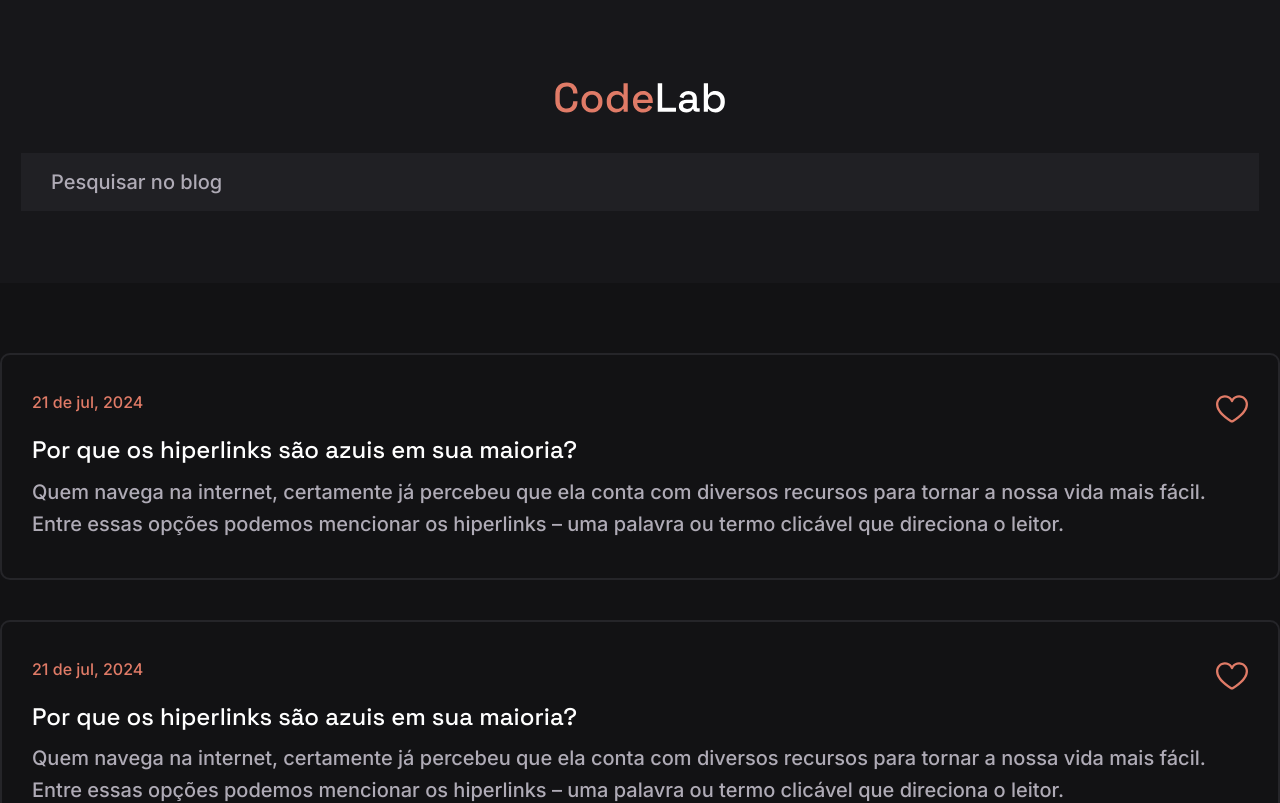
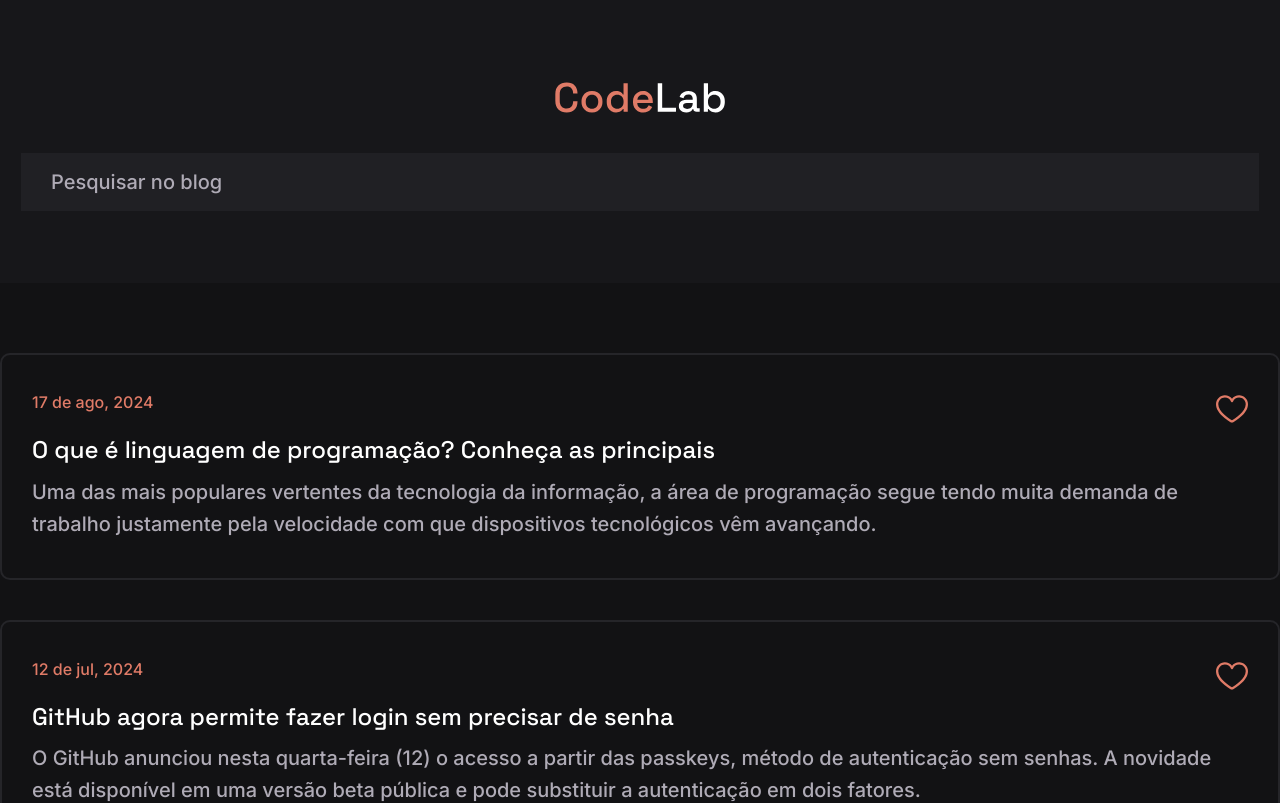
Before and after one commit to vanilo-ferreira/codelab, a React (Vite) app: page / in a window 1280 px wide. Shown: the top 803 px of the page. Built offline with nearby package versions, Linux system fonts and the light colour scheme.

Commit message:
feat: Make the card component dynamic using Props

```diff
--- a/src/components/Card/index.tsx
+++ b/src/components/Card/index.tsx
@@ -1,21 +1,25 @@
 import "./style.css";
 import heart from "../../assets/heart.svg";
+import litheart from "./assets/litheart.svg";
 
-export const Card = () => {
+type Props = {
+  title: string;
+  description: string;
+  date: string;
+};
+
+export const Card = ({title, description, date}: Props) => {
   return (
     <div className="card">
       <div className="cardTopo">
-        <p className="cardDate">21 de jul, 2024</p>
+        <p className="cardDate">{date}</p>
         <img className="cardIcon" src={heart} alt="Heart" />
       </div>
       <h2 className="cardTitle">
-        Por que os hiperlinks são azuis em sua maioria?
+        {title}
       </h2>
       <p className="cardText">
-        Quem navega na internet, certamente já percebeu que ela conta com
-        diversos recursos para tornar a nossa vida mais fácil. Entre essas
-        opções podemos mencionar os hiperlinks – uma palavra ou termo clicável
-        que direciona o leitor.
+        {description}
       </p>
     </div>
   );
```
